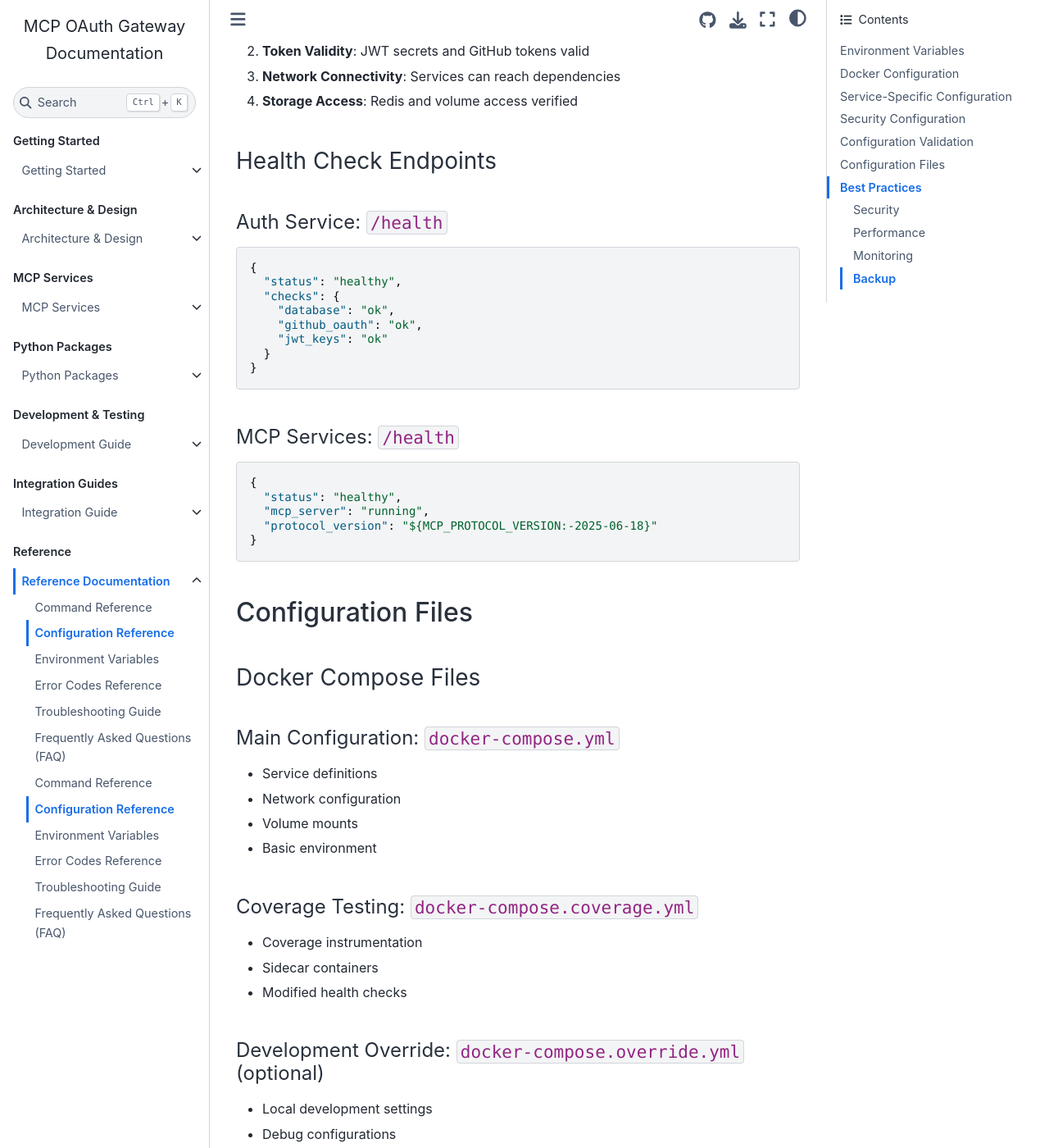
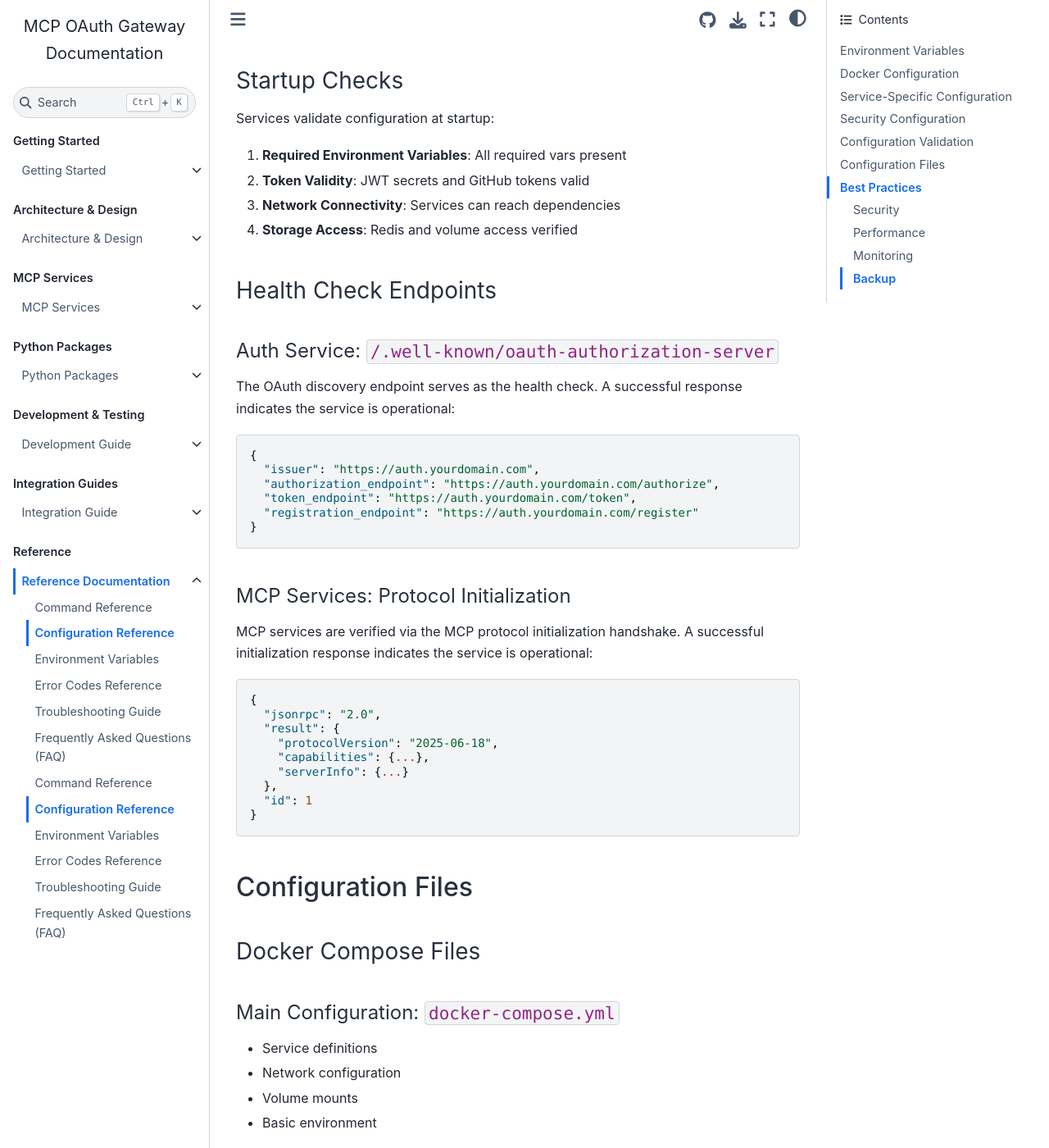
Before and after one commit to atrawog/mcp-oauth-gateway, a Jupyter Book: the page built from docs/reference/configuration-reference.md, in a window 1280 px wide and 1400 px high, scrolled down 7263 px. Shown: the whole window at 82% size. Built offline with Jupyter Book 1.0.4 settings and Sphinx 7.4.7 and the Sphinx Book theme 1.1.4, drawn with Linux system fonts in a browser that asks for light colours; pages that are not in the unit, such as notebooks, are missing from menus; some of the changed text lies outside the part shown.

Commit message:
Update Health Check Mechanism to Use OAuth Discovery Endpoint
This commit modifies the health check mechanism for the Auth service and related documentation to utilize the OAuth discovery endpoint instead of the previous `/health` endpoint. Key changes include:

- Updated health check commands in the `justfile` to point to `/.well-known/oauth-authorization-server`.
- Removed references to the `/health` endpoint in various documentation files, including `CLAUDE.md`, `overview.md`, and `configuration-reference.md`.
- Adjusted test cases to verify the OAuth discovery endpoint as the new health check, ensuring that tests reflect the updated service architecture.

These changes enhance the clarity and functionality of the health check process, aligning it with the OAuth 2.1 standards and improving service monitoring.

````diff
--- a/docs/reference/configuration-reference.md
+++ b/docs/reference/configuration-reference.md
@@ -166,10 +166,19 @@ environment:
 
 #### Health Check Configuration
 ```yaml
+# For Auth Service - using OAuth discovery endpoint
 healthcheck:
-  test: ["CMD", "curl", "-f", "http://localhost:3000/health"]
+  test: ["CMD", "curl", "-f", "-s", "http://localhost:8000/.well-known/oauth-authorization-server"]
+  interval: 10s
+  timeout: 5s
+  retries: 5
+  start_period: 30s
+
+# For MCP Services - using protocol initialization
+healthcheck:
+  test: ["CMD", "sh", "-c", "curl -s -X POST http://localhost:3000/mcp -H 'Content-Type: application/json' -H 'Accept: application/json, text/event-stream' -d '{\"jsonrpc\":\"2.0\",\"method\":\"initialize\",\"params\":{\"protocolVersion\":\"'$$MCP_PROTOCOL_VERSION'\",\"capabilities\":{},\"clientInfo\":{\"name\":\"healthcheck\",\"version\":\"1.0\"}},\"id\":1}' | grep -q '\"protocolVersion\":\"'$$MCP_PROTOCOL_VERSION'\"'"]
   interval: 30s
-  timeout: 10s
+  timeout: 5s
   retries: 3
   start_period: 40s
 ```
@@ -245,24 +254,28 @@ Services validate configuration at startup:
 
 ### Health Check Endpoints
 
-#### Auth Service: `/health`
+#### Auth Service: `/.well-known/oauth-authorization-server`
+The OAuth discovery endpoint serves as the health check. A successful response indicates the service is operational:
 ```json
 {
-  "status": "healthy",
-  "checks": {
-    "database": "ok",
-    "github_oauth": "ok",
-    "jwt_keys": "ok"
-  }
+  "issuer": "https://auth.yourdomain.com",
+  "authorization_endpoint": "https://auth.yourdomain.com/authorize",
+  "token_endpoint": "https://auth.yourdomain.com/token",
+  "registration_endpoint": "https://auth.yourdomain.com/register"
 }
 ```
 
-#### MCP Services: `/health`
+#### MCP Services: Protocol Initialization
+MCP services are verified via the MCP protocol initialization handshake. A successful initialization response indicates the service is operational:
 ```json
 {
-  "status": "healthy",
-  "mcp_server": "running",
-  "protocol_version": "${MCP_PROTOCOL_VERSION:-2025-06-18}"
+  "jsonrpc": "2.0",
+  "result": {
+    "protocolVersion": "2025-06-18",
+    "capabilities": {...},
+    "serverInfo": {...}
+  },
+  "id": 1
 }
 ```
 
````
Also changed, not shown: auth/CLAUDE.md (+3 -7 lines), docs/DOCUMENTATION_UPDATE_SUMMARY.md (deleted, +0 -100 lines), docs/architecture/overview.md (+2 -2 lines), docs/reference/troubleshooting-guide.md (+7 -7 lines), mcp-oauth-dynamicclient/CLAUDE.md (+0 -1 lines), 12 other files.
